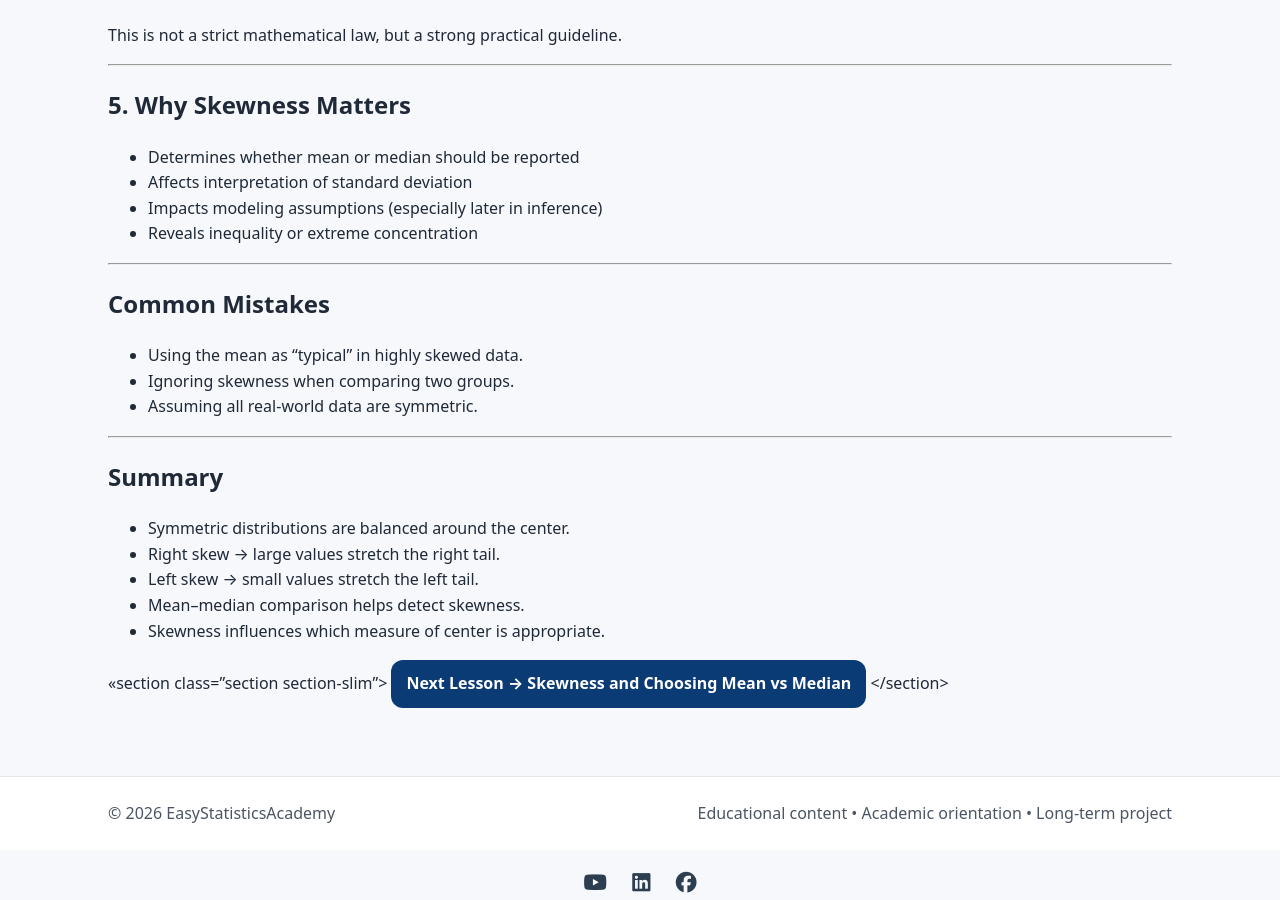
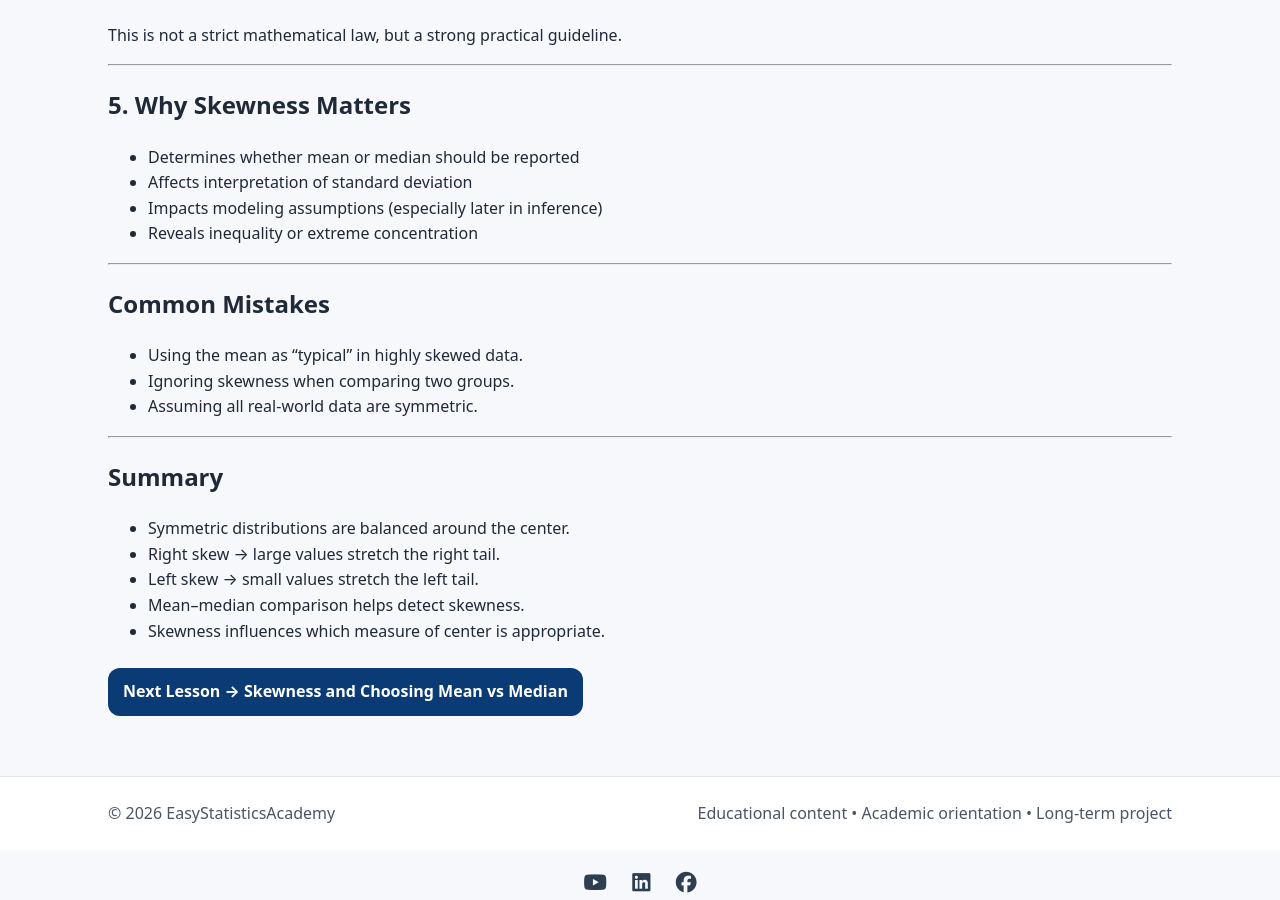
Before and after one commit to ammar-homaida-statistics/easystatisticsacademy, a Jekyll site: the page built from descriptive/shape/symmetry-and-skewness/index.md, in a window 1280 px wide and 900 px high, scrolled down 1714 px. Built offline with Jekyll 4.4.1, drawn with Linux system fonts in a browser that asks for light colours.

Commit message:
Update index.md

```diff
--- a/descriptive/shape/symmetry-and-skewness/index.md
+++ b/descriptive/shape/symmetry-and-skewness/index.md
@@ -169,7 +169,7 @@ sidebar: false
 })();
 </script>
 
-<<section class="section section-slim">
+<section class="section section-slim">
   <a class="btn" href="/descriptive/shape/skewness-and-center-choice/">
     Next Lesson → Skewness and Choosing Mean vs Median
   </a>
```
